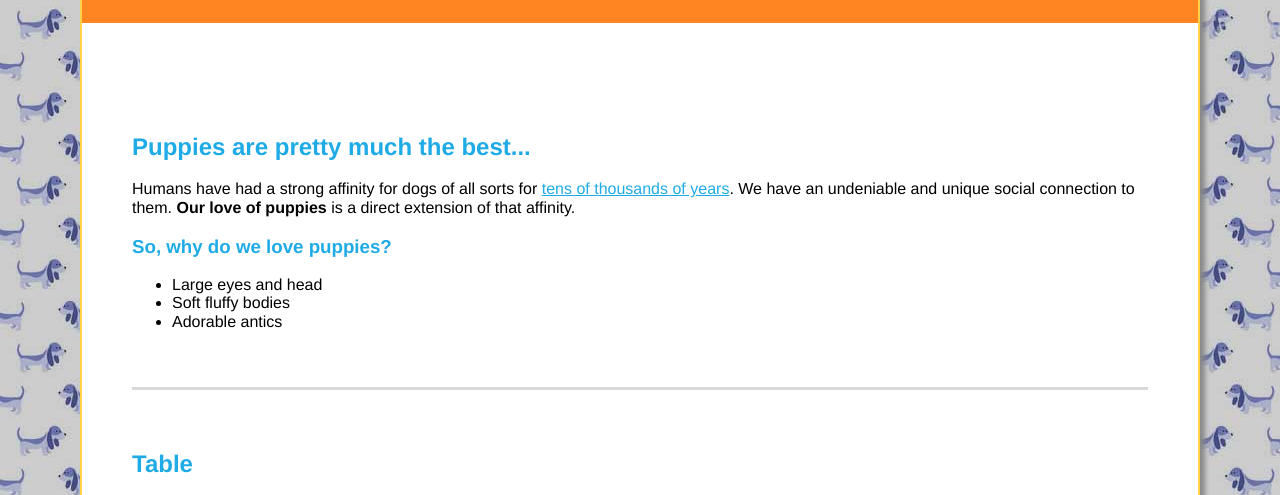
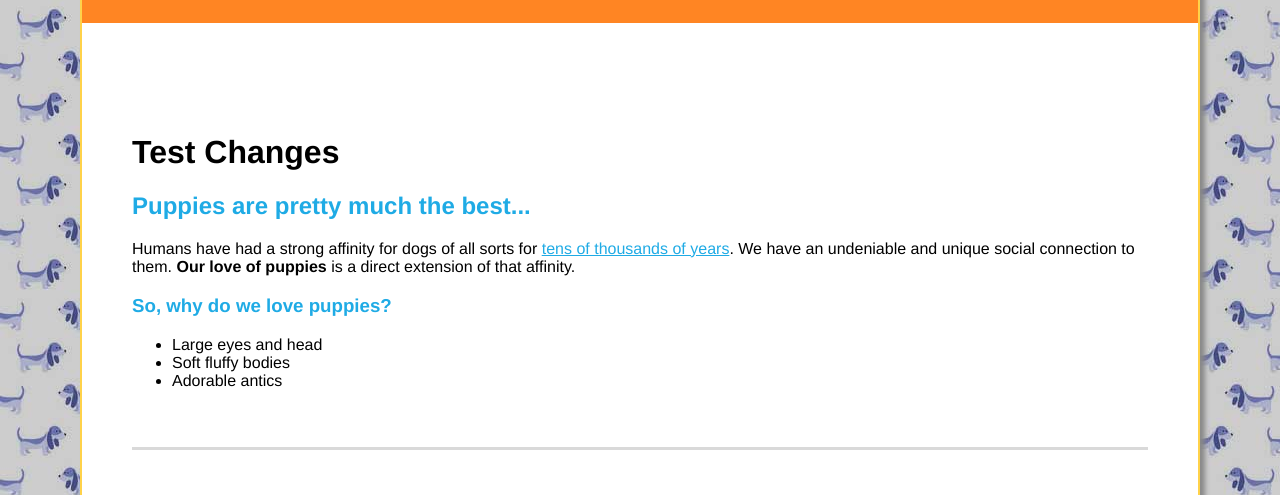
Before and after one commit to sethcarrino/puppy-love, a plain HTML site: page index.html in a window 1280 px wide. Shown: the part 226-721 px from the top of the page. Drawn offline with Linux system fonts and the light colour scheme.

Commit message:
modified index.html

```diff
--- a/index.html
+++ b/index.html
@@ -14,6 +14,7 @@
   <div>
     <header id="site_header">
 
+
       <a id="logo"><img src="images/logo.png" alt="Puppy Logo"></a>
 
       <nav class="main_navigation">
@@ -26,6 +27,8 @@
     <div id="page_content">
 
       <section class="puppies">
+
+        <h1> Test Changes</h1>
         <h2>Puppies are pretty much the best...</h2>
 
         <p>Humans have had a strong affinity for dogs of all sorts for <a href="#">tens of thousands of years</a>. We have an undeniable and unique social connection to them. <strong>Our love of puppies</strong> is a direct extension of that affinity.</p>
```
